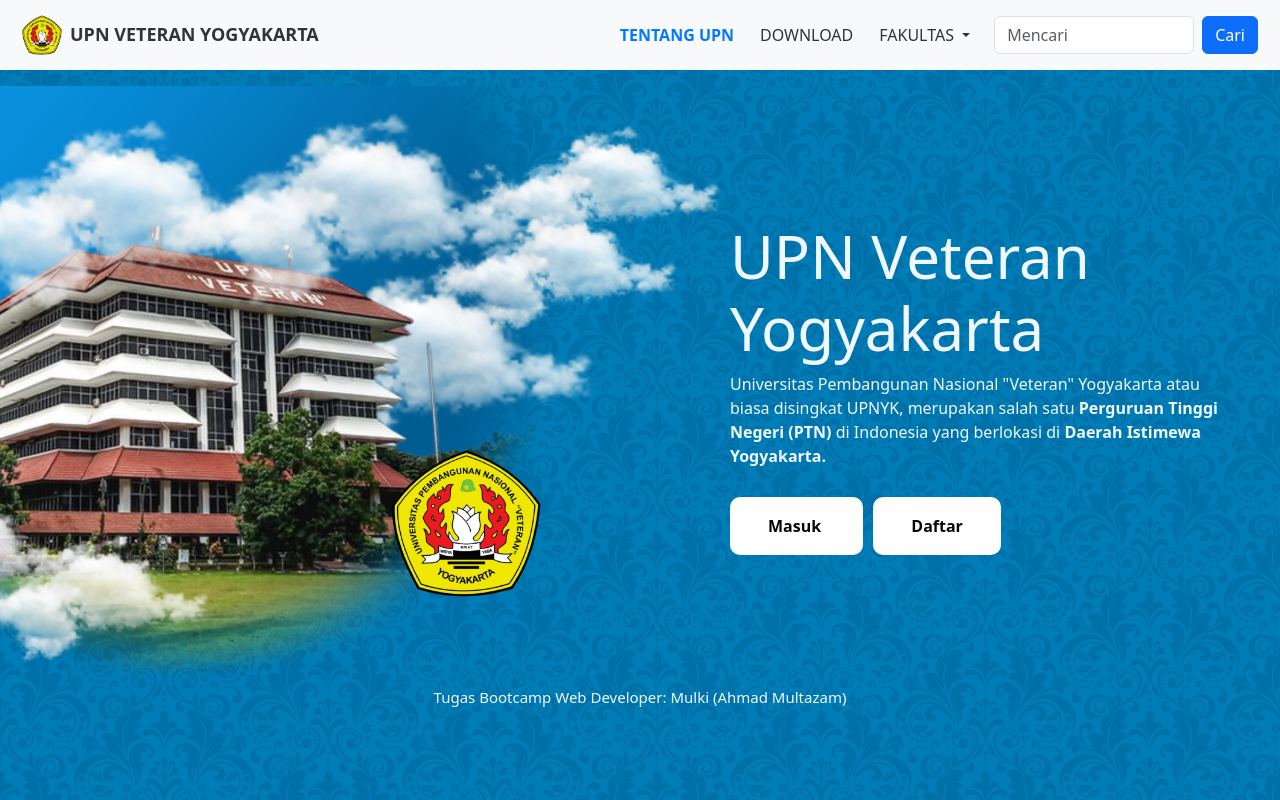
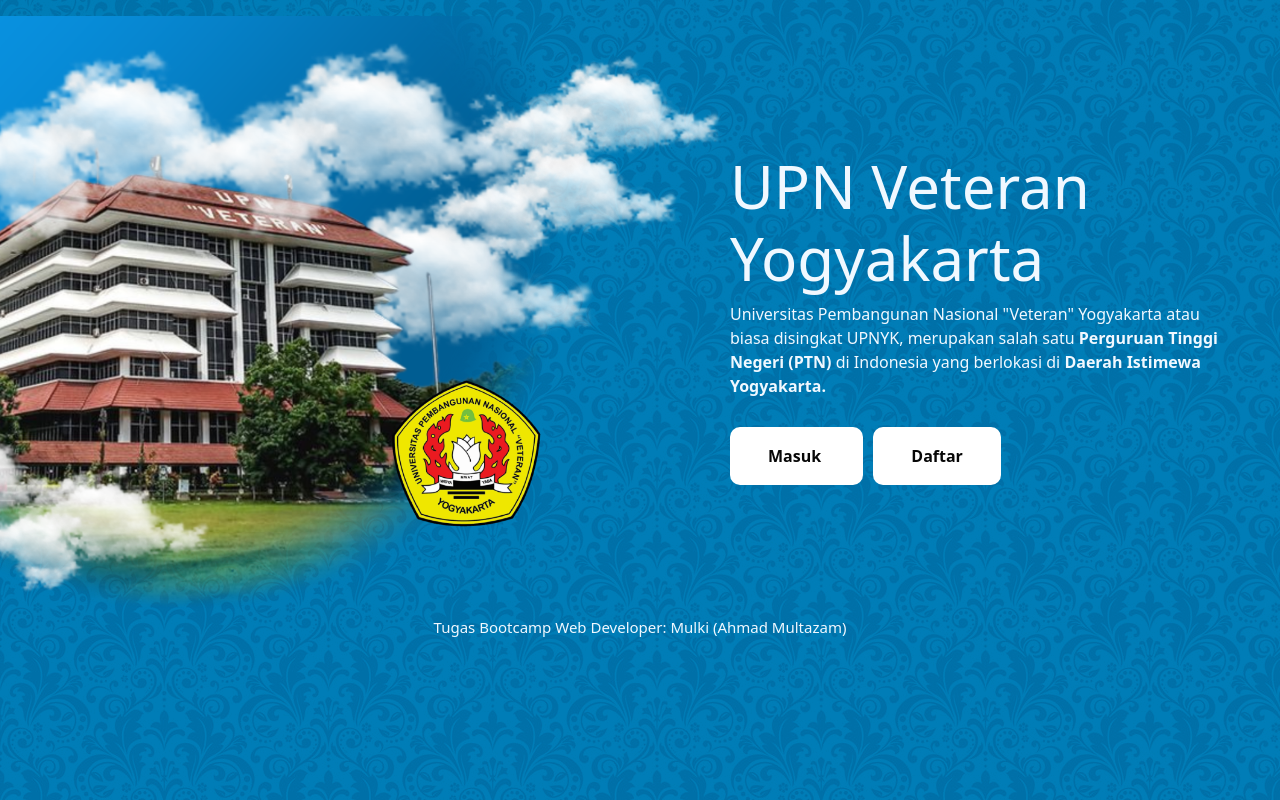
Before and after one commit to mulki43/G1, a plain HTML site: page index.html in a window 1280 px wide. Drawn offline with nearby package versions, Linux system fonts and the light colour scheme.

Commit message:
Update index.html

```diff
--- a/index.html
+++ b/index.html
@@ -15,44 +15,6 @@
             margin: auto;
     }
   </style>
-  <nav class="navbar navbar-expand-lg bg-body-tertiary" style="padding: 10px;">
-    <div class="container-fluid">
-        <a class="navbar-brand d-flex align-items-center" href="https://www.upnyk.ac.id/" style="margin-right: 10px;">
-            <img src="logo.png" alt="Logo" width="40" class="d-inline-block">
-            <span class="ms-2 fw-bold" style="font-size: 18px; color: #333;">UPN VETERAN YOGYAKARTA</span>
-        </a>
-        <button class="navbar-toggler" type="button" data-bs-toggle="collapse" data-bs-target="#navbarNav" aria-controls="navbarNav" aria-expanded="false" aria-label="Toggle navigation">
-            <span class="navbar-toggler-icon"></span>
-        </button>
-        <div class="collapse navbar-collapse justify-content-end" id="navbarNav">
-            <ul class="navbar-nav" style="gap: 10px;">
-                <li class="nav-item">
-                    <a class="nav-link active" href="#" style="color: #007bff; font-weight: bold;">TENTANG UPN</a>
-                </li>
-                <li class="nav-item">
-                    <a class="nav-link" href="#" style="color: #333;">DOWNLOAD</a>
-                </li>
-                <li class="nav-item dropdown">
-                    <a class="nav-link dropdown-toggle" href="#" role="button" data-bs-toggle="dropdown" aria-expanded="false" style="color: #333;">
-                        FAKULTAS
-                    </a>
-                    <ul class="dropdown-menu">
-                        <li><a class="dropdown-item" href="#">Ekonomi dan Bisnis</a></li>
-                        <li><a class="dropdown-item" href="#">Ilmu Sosial dan Politik</a></li>
-                        <li><a class="dropdown-item" href="#">Pertanian</a></li>
-                        <li><a class="dropdown-item" href="#">Teknik Industri</a></li>
-                        <li><a class="dropdown-item" href="#">Teknologi Mineral dan Energi</a></li>
-                    </ul>
-                </li>
-            </ul>
-
-            <form class="d-flex ms-3" role="search">
-                <input class="form-control me-2" type="search" placeholder="Mencari" aria-label="Search" style="width: 200px;">
-                <button class="btn btn-primary" type="submit">Cari</button>
-            </form>
-        </div>
-    </div>
-</nav>
   <body style="background-image: url(Back.jpg); background-color: rgb(31, 118, 189);">
     <div  rgb(19, 118, 248);>
     <div class="row">
```
